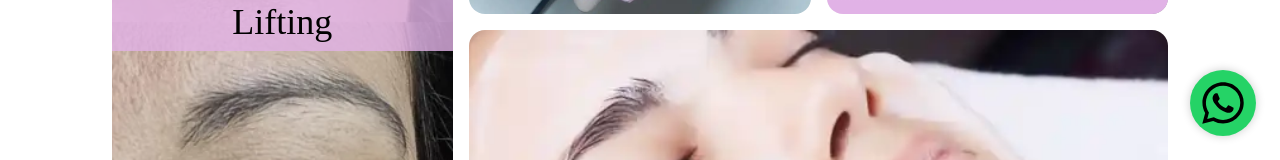
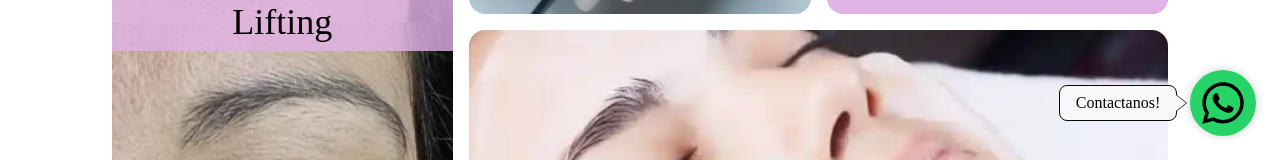
Before and after one commit to DonValen910/ByAriana, a Nuxt app: page / in a window 1280 px wide. Shown: the part 640-800 px from the top of the page. Built offline with nearby package versions, Linux system fonts and the light colour scheme; no server answers.

Commit message:
Mejorar botón flotante de WhatsApp: agregar texto de contacto y ajustar estilos

```diff
--- a/components/WhatsappFloatingButton.vue
+++ b/components/WhatsappFloatingButton.vue
@@ -3,25 +3,30 @@
     <a class="whatsapp-button__link" href="https://wa.me/5491138950514" target="_blank">
       <img class="whatsapp-button__icon" src="../assets/redes/whatsapp.svg" alt="Imagen de whatsapp" />
     </a>
+    <span class="whatsapp-button__text">Contactanos!</span>
   </div>
 </template>
 
 <style scoped>
 .whatsapp-button {
+  display: flex;
+  flex-direction: row-reverse;
+  align-items: center;
+  gap: .8rem;
   position: fixed;
   bottom: 1.5rem;
   right: 1.5rem;
-  border-radius: 50%;
-  background: #25D366;
-  padding: 0.5rem;
-  box-shadow: 0 0 10px rgba(0, 0, 0, 0.2);
-  transition: scale 0.3s;
+  transition: 0.3s;
 }
 
 .whatsapp-button__link {
   display: block;
-  width: 3.125rem;
-  height: 3.125rem;
+  height: 4.125rem;
+  padding: 0.5rem;
+  border-radius: 50%;
+  background: #25D366;
+  box-shadow: 0 0 10px rgba(0, 0, 0, 0.2);
+  transition: 0.3s;
 }
 
 .whatsapp-button__icon {
@@ -29,7 +34,30 @@
   height: 100%;
 }
 
-.whatsapp-button:hover {
+.whatsapp-button__link:active {
   scale: 1.1;
 }
+
+.whatsapp-button__text {
+  background: #f8f8f8;
+  padding: 0.5rem 1rem;
+  border-radius: .5rem;
+  border: 1.5px solid #080808;
+  position: relative;
+  transition: 0.3s;
+}
+
+.whatsapp-button__text::after {
+  content: '';
+  position: absolute;
+  right: -10px;
+  top: 50%;
+  transform: translateY(-50%);
+  width: 0;
+  height: 0;
+  border-top: 8px solid transparent;
+  border-bottom: 8px solid transparent;
+  border-left: 10px solid #f8f8f8;
+  filter: drop-shadow(1.5px 0 0 #080808);
+}
 </style>
```
